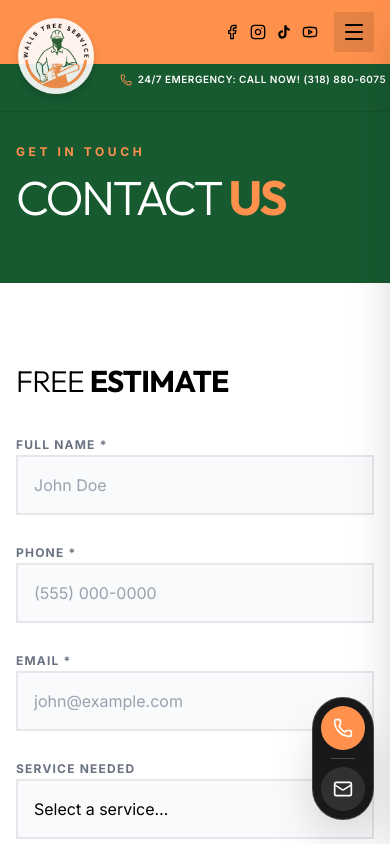
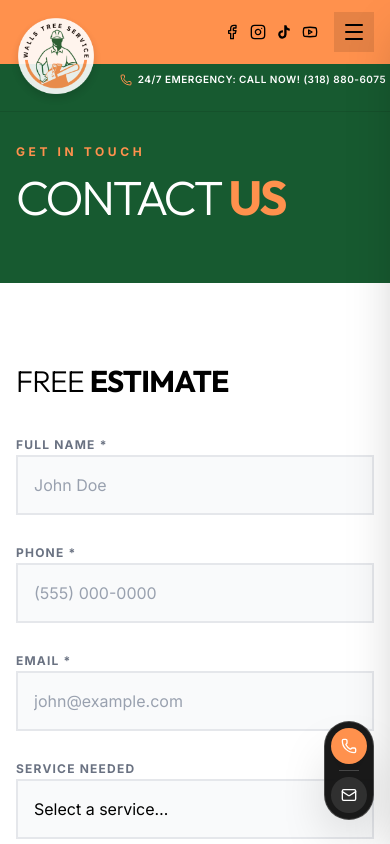
Before and after one commit to Founditmarketing/Walls-tree-service, a React (Vite) app: page /contact in a window 390 px wide. Shown: the top 844 px of the page. Built offline with nearby package versions, Linux system fonts and the light colour scheme.

Commit message:
style: fix mobile menu typography clipping and reduce floating contact bar height

```diff
--- a/src/components/FloatingContactBar.tsx
+++ b/src/components/FloatingContactBar.tsx
@@ -17,21 +17,21 @@ export default function FloatingContactBar() {
     <>
       {/* Floating Bar */}
       <div className="fixed bottom-6 lg:bottom-10 right-4 lg:right-8 z-[100] w-max group">
-        <div className="bg-enterprise-black/90 backdrop-blur-md p-2 shadow-2xl flex flex-col items-center gap-2 border border-white/20 rounded-full">
+        <div className="bg-enterprise-black/90 backdrop-blur-md p-1.5 shadow-2xl flex flex-col items-center gap-1.5 border border-white/20 rounded-full">
           <a
             href="tel:3188806075"
-            className="flex items-center justify-center bg-action-orange hover:bg-white hover:text-action-orange text-white p-3 md:p-4 rounded-full transition-all duration-300 shadow-lg"
+            className="flex items-center justify-center bg-action-orange hover:bg-white hover:text-action-orange text-white p-2.5 md:p-3 rounded-full transition-all duration-300 shadow-lg"
             title="Call Us"
           >
-            <Phone className="w-5 h-5 md:w-6 md:h-6" />
+            <Phone className="w-4 h-4 md:w-5 md:h-5" />
           </a>
-          <div className="w-6 h-px bg-white/20"></div>
+          <div className="w-5 h-px bg-white/20"></div>
           <button
             onClick={() => setIsModalOpen(true)}
-            className="flex items-center justify-center bg-white/10 hover:bg-white/20 text-white p-3 md:p-4 rounded-full transition-all duration-300"
+            className="flex items-center justify-center bg-white/10 hover:bg-white/20 text-white p-2.5 md:p-3 rounded-full transition-all duration-300"
             title="Email Us"
           >
-            <Mail className="w-5 h-5 md:w-6 md:h-6" />
+            <Mail className="w-4 h-4 md:w-5 md:h-5" />
           </button>
         </div>
       </div>
--- a/src/components/Header.tsx
+++ b/src/components/Header.tsx
@@ -234,7 +234,7 @@ export default function Header() {
         </div>
         <nav className="flex flex-col p-8 gap-6 overflow-y-auto flex-grow">
           {/* Home */}
-          <div className="overflow-hidden -mx-2 px-2">
+          <div className="overflow-hidden -mx-2 px-2 py-2 -my-2">
             <Link
               to="/"
               className={`block font-heading font-bold text-2xl uppercase tracking-widest text-enterprise-black hover:text-action-orange transition-all duration-500 ${isMobileMenuOpen ? 'translate-y-0 opacity-100' : 'translate-y-8 opacity-0'}`}
@@ -246,7 +246,7 @@ export default function Header() {
           </div>
 
           {/* Services expandable */}
-          <div className="overflow-hidden -mx-2 px-2">
+          <div className="overflow-hidden -mx-2 px-2 py-2 -my-2">
             <button
               onClick={() => setMobileServicesOpen(!mobileServicesOpen)}
               className={`w-full flex items-center justify-between font-heading font-bold text-2xl uppercase tracking-widest text-enterprise-black hover:text-action-orange transition-all duration-500 ${isMobileMenuOpen ? 'translate-y-0 opacity-100' : 'translate-y-8 opacity-0'}`}
@@ -272,7 +272,7 @@ export default function Header() {
           </div>
 
           {/* Reviews */}
-          <div className="overflow-hidden -mx-2 px-2">
+          <div className="overflow-hidden -mx-2 px-2 py-2 -my-2">
             <Link
               to="/reviews"
               className={`block font-heading font-bold text-2xl uppercase tracking-widest text-enterprise-black hover:text-action-orange transition-all duration-500 ${isMobileMenuOpen ? 'translate-y-0 opacity-100' : 'translate-y-8 opacity-0'}`}
@@ -282,7 +282,7 @@ export default function Header() {
               Reviews
             </Link>
           </div>
-          <div className="overflow-hidden -mx-2 px-2">
+          <div className="overflow-hidden -mx-2 px-2 py-2 -my-2">
             <Link
               to="/our-work"
               className={`block font-heading font-bold text-2xl uppercase tracking-widest text-enterprise-black hover:text-action-orange transition-all duration-500 ${isMobileMenuOpen ? 'translate-y-0 opacity-100' : 'translate-y-8 opacity-0'}`}
@@ -292,7 +292,7 @@ export default function Header() {
               Our Work
             </Link>
           </div>
-          <div className="overflow-hidden -mx-2 px-2">
+          <div className="overflow-hidden -mx-2 px-2 py-2 -my-2">
             <Link
               to="/about"
               className={`block font-heading font-bold text-2xl uppercase tracking-widest text-enterprise-black hover:text-action-orange transition-all duration-500 ${isMobileMenuOpen ? 'translate-y-0 opacity-100' : 'translate-y-8 opacity-0'}`}
```
